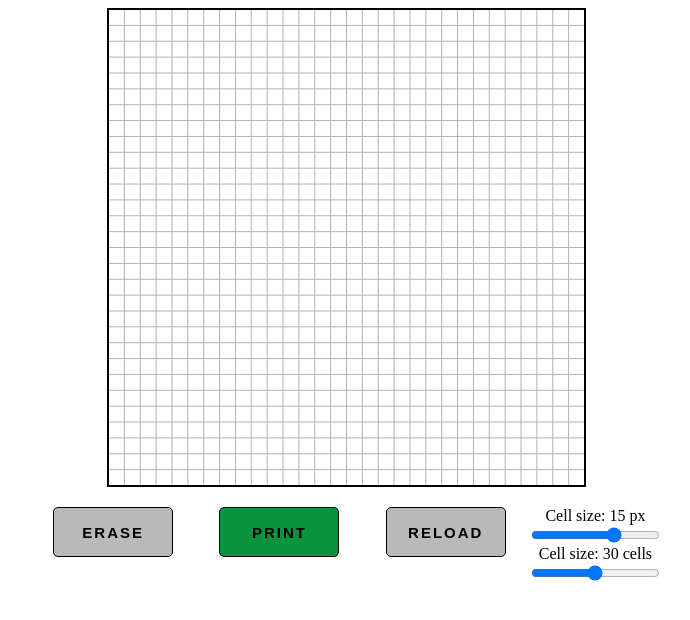
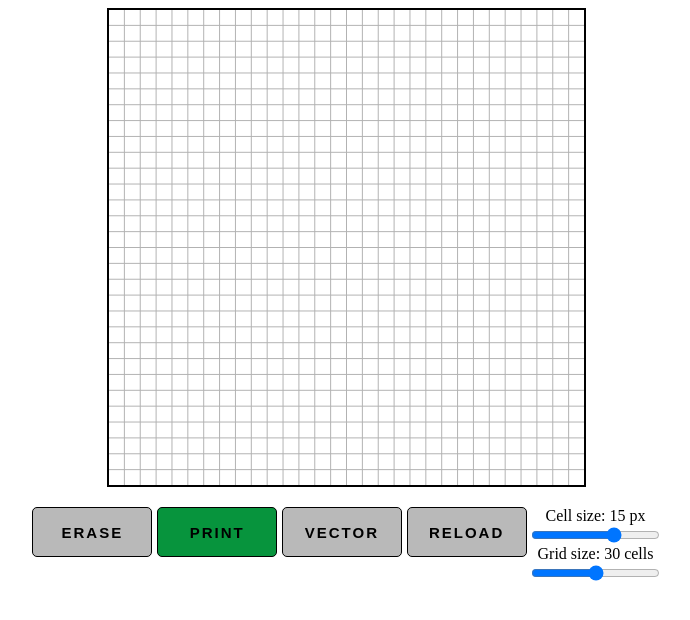
Before and after one commit to stepaKosolapov/clusterDetection, a plain HTML site: page index.html in a window 1280 px wide. Shown: the whole page, without its empty margins (294-984 px from the left). Drawn offline with Linux system fonts and the light colour scheme.

Commit message:
added making vector from the picture

```diff
--- a/index.html
+++ b/index.html
@@ -34,7 +34,7 @@
             background-color: rgba(0, 0, 0, 0.301);
             border: 2px solid black;
         }
-        .color_button {
+        .button {
             width: 120px;
             height: 50px;
             text-align: center;
@@ -48,7 +48,7 @@
             border: 1px solid black;
             border-radius: 5px;
         }
-        .color_button:hover{
+        .button:hover{
             background-color: rgb(235, 232, 232);
         }
         .selected {
@@ -65,26 +65,26 @@
         <svg class="drawing_area" xmlns="http://www.w3.org/2000/svg">
         </svg>
         <div class="button_bar">
-            <button id="erase_button" class="color_button" type="button"  onclick="{
+            <button id="erase_button" class="button" type="button"  onclick="{
                 changeBrushColor(emptyColor);
                 this.classList.add('selected');
                 document.querySelector('#print_button').classList.remove('selected');
                 }">erase</button>
 
-            <button id="print_button" class="color_button selected" type="button" onclick="{
+            <button id="print_button" class="button selected" type="button" onclick="{
                 changeBrushColor(fullColor);
                 this.classList.add('selected');
                 document.querySelector('#erase_button').classList.remove('selected');
                 }">print</button>
-
-            <button class="color_button" type="button" onclick="reload()">reload</button>
+            <button class="button" type="button" onclick="createVector()">vector</button>
+            <button class="button" type="button" onclick="reload()">reload</button>
             <div class="resizing_form">
                 <label for="cell_size">Cell size: <span id="cell_size_indicator">0</span> px</label>
                 <input id="cell_size" type="range" min="5" max="20" step="5" onmousemove="let f=(e)=>{
                     let val = e.target.value;
                     document.querySelector('#cell_size_indicator').textContent = val;};
                     f(event);">
-                <label for="grid_size">Cell size: <span id="grid_size_indicator">0</span> cells</label>
+                <label for="grid_size">Grid size: <span id="grid_size_indicator">0</span> cells</label>
                 <input id="grid_size" type="range" min="10" max="50" step="5" onmousemove="let f=(e)=>{
                     let val = e.target.value;
                     document.querySelector('#grid_size_indicator').textContent = val;};
--- a/painterJS/painter.js
+++ b/painterJS/painter.js
@@ -42,6 +42,11 @@ function _drawGrid(_rows, _cols, _cellWidth=10, _cellHeight=10, _gap=1) {
                     cell.setAttributeNS(null, 'fill', brushColor);
                 }
             };
+            cell.onclick = ()=>{
+                if (!isBrushDown){
+                    cell.setAttributeNS(null, 'fill', brushColor);
+                }
+            };
         }
     }
 }
@@ -60,6 +65,18 @@ function reload() {
     _drawGrid(_rows, _cols, _cellWidth, _cellHeight, _gap);
 }
 
+function createVector() {
+    let cells = document.querySelectorAll('.drawing_area > rect');
+    // let vector = [];
+    let vector = '[';
+    for (let cell of cells){
+        // vector.push(cell.getAttribute('fill') == fullColor ? 1 : 0);
+        vector +=  ((cell.getAttribute('fill') == fullColor) ? 1 : 0) + ',';
+    }
+    vector += ']';
+    console.log(vector);
+}
+
 document.querySelector('#cell_size_indicator').textContent = document.querySelector('#cell_size').value;
 document.querySelector('#grid_size_indicator').textContent = document.querySelector('#grid_size').value;
 
```
